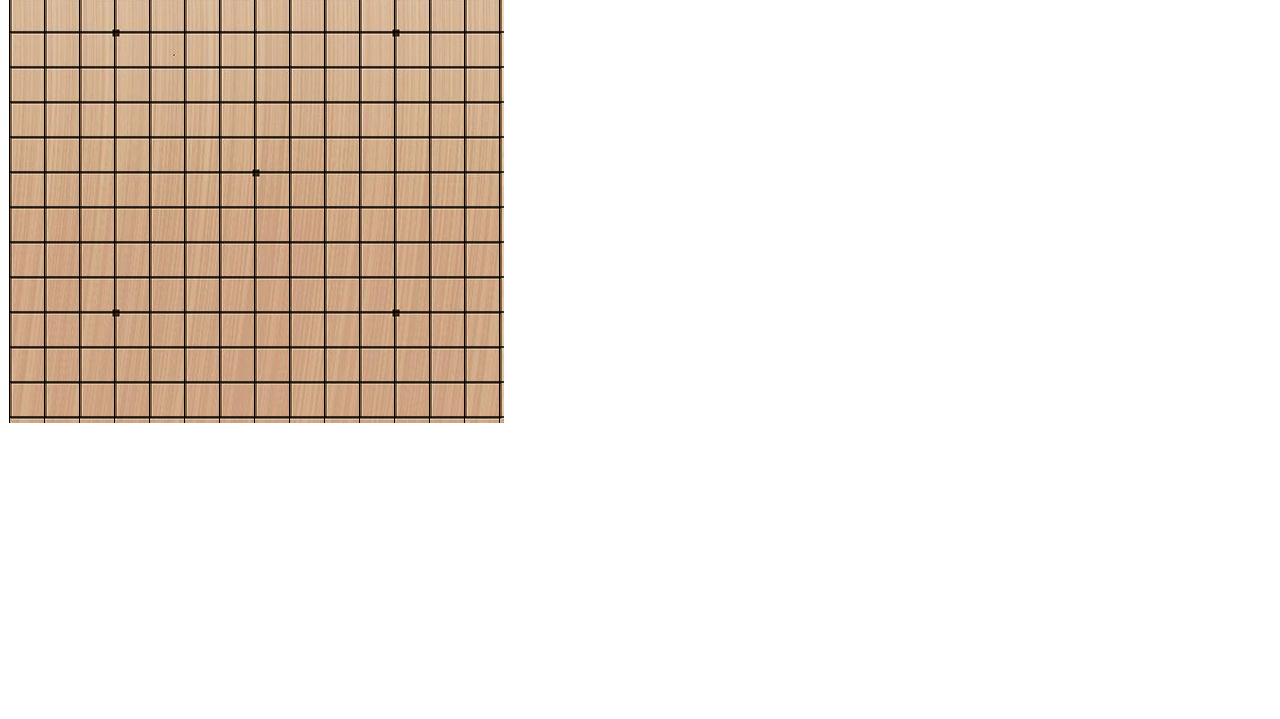
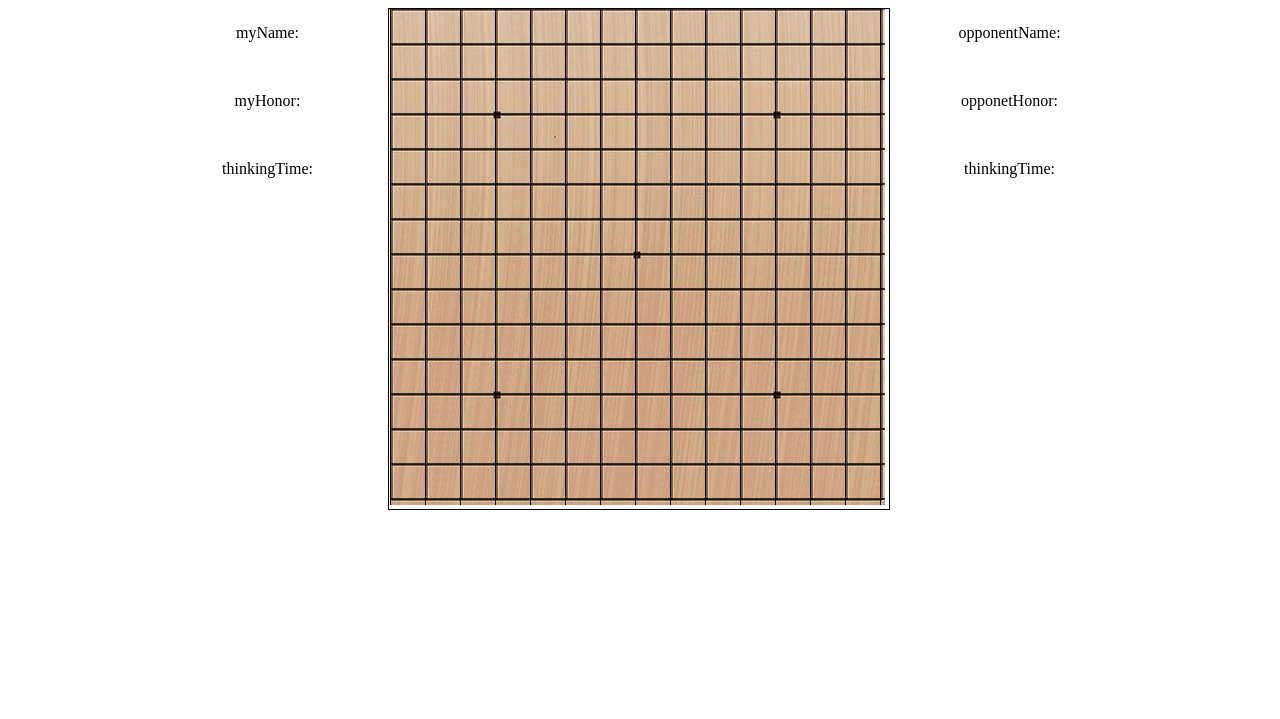
Before and after one commit to C5-405/Gomoku, a plain HTML site: page cilent/web/qipan2.html in a window 1280 px wide. Shown: the part 81-800 px from the top of the page. Drawn offline with Linux system fonts and the light colour scheme.

Commit message:
完善了前端模板

```diff
--- a/cilent/web/qipan2.html
+++ b/cilent/web/qipan2.html
@@ -3,16 +3,69 @@
 
 <head>
     <meta charset="utf-8" />
-    <title></title>
+    <title>五子棋</title>
     <script src="jq.js"></script>
     <script src="../ai/AI.js"></script>
     <script src="wuziqi.js"></script>
+    <style>
+        .container {
+            width: 945px;
+            height: 500px;
+            margin: 0 auto;
+        }
+        p{
+            text-align: center;
+        }
+        .container_top {
+            text-align: center;
+        }
+
+        .container div {
+            margin-right: 20px;
+            float: left;
+        }
+
+        .container_left {
+            width: 200px;
+            height: 500px;
+
+        }
+
+        .container_center {
+            width: 500px;
+            height: 500px;
+            border: 1px solid black;
+
+        }
+
+        .container .container_right {
+            width: 200px;
+            height: 500px;
+            margin-right: 0px;
+        }
+    </style>
 </head>
 
 <body>
+    <div class="container_top">
+        <h1>五子棋</h1>
+    </div>
+    <div class="container">
+        <div class="container_left">
+          <p id="myname">myName:</p></br>
+          <p id="myHonor">myHonor:</p><br>
+          <p id="thinkingTime">thinkingTime:</p>
+        </div>
+        <div class="container_center">
+            <canvas id="can" width="496" height="496" style="background:url(qipan.jpg)"></canvas>
+        </div>
 
-    <canvas id="can" width="496" height="496" style="background:url(qipan.jpg)"></canvas>
-
+        <div class="container_right">
+            <p id="opponentName">opponentName:</p></br>
+            <p id="opponetHonor">opponetHonor:</p></br>
+            <p id="thinkingTime">thinkingTime:</p>
+        </div>
+    </div>
 </body>
 
 </html>
--- a/cilent/web/wuziqi.js
+++ b/cilent/web/wuziqi.js
@@ -25,8 +25,9 @@ $(document).ready(function () {
     $("#can").click(function (e) {
         // 初始化图片
 
-        var col = parseInt((e.clientX) / 35);
-        var row = parseInt((e.clientY) / 35);
+        var col = parseInt((e.offsetX + 17.5) / 35);
+        var row = parseInt((e.offsetY + 17.5) / 35);
+
         //下棋画子
         function xia() {
             if (isWin) {
@@ -36,15 +37,15 @@ $(document).ready(function () {
             if (ai.grid[row][col] === undefined) {
                 if (isBlack) {
                     ctx.drawImage(black, col * 35 - 17.5, row * 35 - 17.5);
-                    ai.placeAt({x: row, y: col}, chessColor.black);
-                    isWin = ai.evaluate({x: row, y: col}, chessColor.black) >= 1000000;
-                    if (isWin) alert('黑棋胜');
+                    ai.placeAt({ x: row, y: col }, chessColor.black);
+                    isWin = ai.evaluate({ x: row, y: col }, chessColor.black) >= 1000000;
+                    if (isWin) { alert('黑棋胜'); return }
                     isBlack = false;
                     var position = ai.thinkDeeply(2, chessColor.white);
                     ctx.drawImage(white, position.y * 35 - 17.5, position.x * 35 - 17.5);
                     ai.placeAt(position, chessColor.white);
                     isWin = ai.evaluate(position, chessColor.white) >= 1000000;
-                    if (isWin) alert('白棋胜');
+                    if (isWin) { alert('白棋胜'); return }
                     isBlack = true;
                 }
             } else {
@@ -52,28 +53,15 @@ $(document).ready(function () {
             }
         }
         xia();
-        // $.post('http://10.20.9.159:8080/test', {
-        //     x: row,
-        //     y: col
-        // },
-        //     function (data, status) {
-        //         alert("数据: \n" + data + "\n状态: " + status);
-        //     }
-        // );
-    });
+        // var row2=JSON.stringify(row);
+        // var col2=JSON.stringify(col);
+    //     $.post('http://10.20.9.159:8080/test', {
+    //         x: row2,
+    //         y: col2
+    //     },
+    //         function (data, status) {
+    //             alert("数据: \n" + data + "\n状态: " + status);
+    //         }
+    //     );
+     });
 });
-    // function play(e) {
-
-    //     var col = parseInt((e.clientX - 15) / 35) + 1;
-    //     var row = parseInt((e.clientY - 15) / 35) + 1;
-
-    //     //收到callback数据后画棋子
-    //     if (isBlack) {
-    //         ctx.drawImage(black, col * 35 - 15, row * 35 - 15);
-    //         isBlack = false;
-    //     }
-    //     else {
-    //         ctx.drawImage(white, col * 35 - 15, row * 35 - 15);
-    //         isBlack = true
-    //     }
-// }
```
